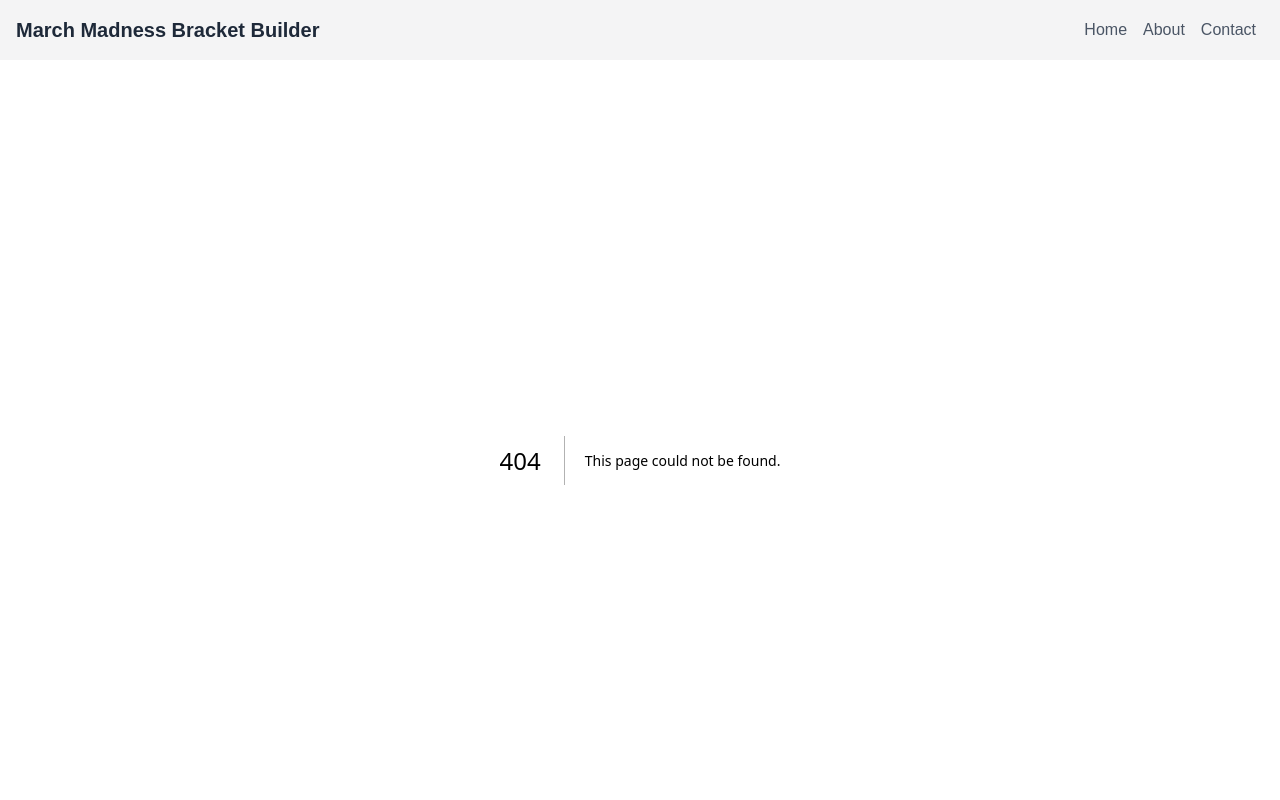
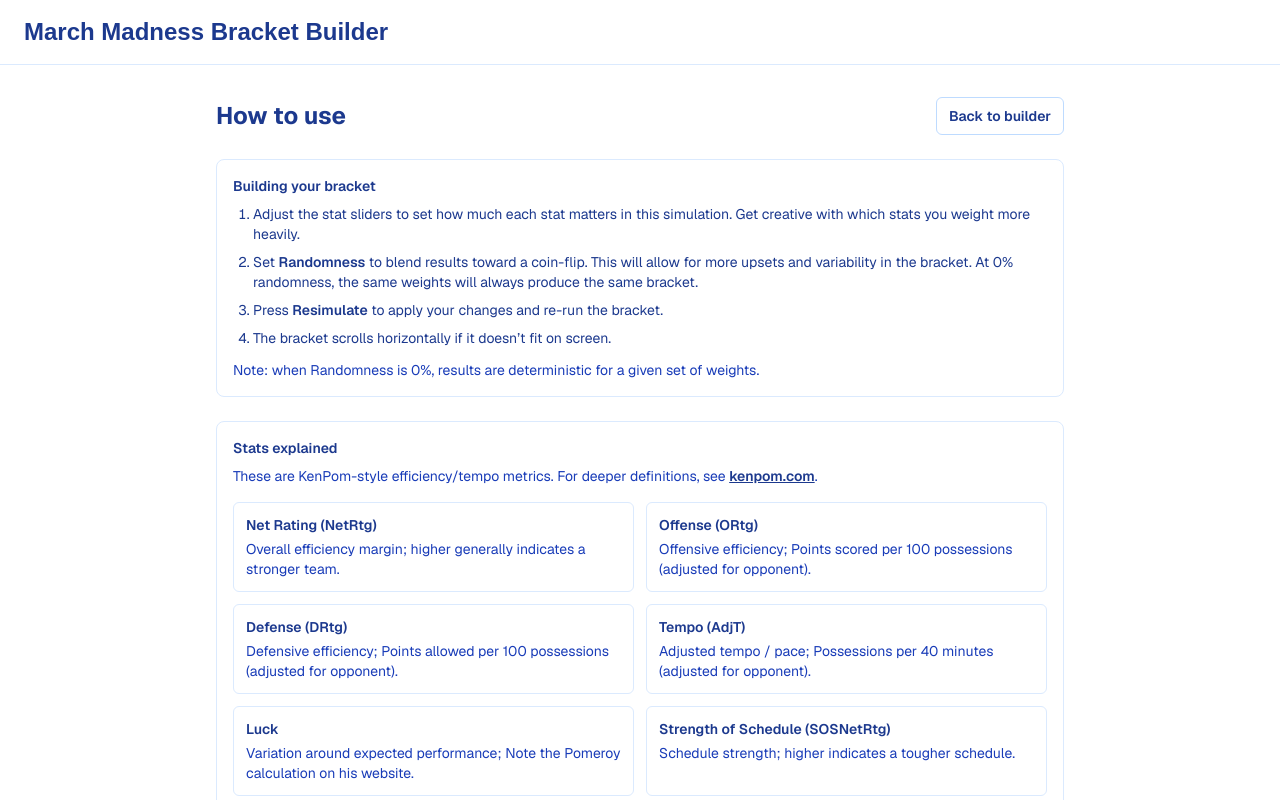
Before and after one commit to Hcordes6/MadnessBracketBuilder, a Next.js app: page /how-to in a window 1280 px wide. Before the commit this address had no page. Shown: the top 800 px of the page. Built offline with nearby package versions, Linux system fonts and the light colour scheme.

Commit message:
UI: Changed style and updated how to use text

```diff
--- /dev/null
+++ b/app/how-to/page.tsx
@@ -0,0 +1,100 @@
+import Link from "next/link";
+
+export default function HowToPage() {
+    return (
+        <div className="min-h-screen bg-white font-sans">
+            <div className="mx-auto flex w-full max-w-4xl flex-col gap-6 px-6 py-8">
+                <div className="flex items-center justify-between gap-3">
+                    <h1 className="text-2xl font-bold text-blue-900">How to use</h1>
+                    <Link
+                        href="/"
+                        className="rounded-md border border-blue-200 bg-white px-3 py-2 text-sm font-semibold text-blue-900 hover:bg-blue-50"
+                    >
+                        Back to builder
+                    </Link>
+                </div>
+
+                <section className="rounded-lg border border-blue-100 bg-white p-4">
+                    <h2 className="text-sm font-semibold text-blue-900">Building your bracket</h2>
+                    <ol className="mt-2 list-decimal space-y-2 pl-5 text-sm text-blue-900">
+                        <li>Adjust the stat sliders to set how much each stat matters in this simulation. Get creative with which stats you weight more heavily.</li>
+                        <li>
+                            Set <span className="font-semibold">Randomness</span> to blend results toward a
+                            coin-flip. This will allow for more upsets and variability in the bracket. At 0% randomness, the same weights will always produce the same bracket.
+                        </li>
+                        <li>
+                            Press <span className="font-semibold">Resimulate</span> to apply your changes and
+                            re-run the bracket.
+                        </li>
+                        <li>The bracket scrolls horizontally if it doesn’t fit on screen.</li>
+                    </ol>
+                    <p className="mt-3 text-sm text-blue-800">
+                        Note: when Randomness is 0%, results are deterministic for a given set of weights.
+                    </p>
+                </section>
+
+                <section className="rounded-lg border border-blue-100 bg-white p-4">
+                    <h2 className="text-sm font-semibold text-blue-900">Stats explained</h2>
+                    <p className="mt-2 text-sm text-blue-800">
+                        These are KenPom-style efficiency/tempo metrics. For deeper definitions,
+                        see{" "}
+                        <a
+                            href="https://kenpom.com/"
+                            target="_blank"
+                            rel="noreferrer"
+                            className="font-semibold text-blue-900 underline"
+                        >
+                            kenpom.com
+                        </a>
+                        .
+                    </p>
+
+                    <div className="mt-4 grid grid-cols-1 gap-3 sm:grid-cols-2">
+                        <Stat
+                            title="Net Rating (NetRtg)"
+                            body="Overall efficiency margin; higher generally indicates a stronger team."
+                        />
+                        <Stat
+                            title="Offense (ORtg)"
+                            body="Offensive efficiency; Points scored per 100 possessions (adjusted for opponent)."
+                        />
+                        <Stat
+                            title="Defense (DRtg)"
+                            body="Defensive efficiency; Points allowed per 100 possessions (adjusted for opponent)."
+                        />
+                        <Stat
+                            title="Tempo (AdjT)"
+                            body="Adjusted tempo / pace; Possessions per 40 minutes (adjusted for opponent)."
+                        />
+                        <Stat title="Luck" body="Variation around expected performance; Note the Pomeroy calculation on his website." />
+                        <Stat
+                            title="Strength of Schedule (SOSNetRtg)"
+                            body="Schedule strength; higher indicates a tougher schedule."
+                        />
+                        <Stat
+                            title="Non-Conf SOS (NCSOSNetRtg)"
+                            body="Non-conference schedule strength; higher indicates a tougher non-conference slate."
+                        />
+                        <Stat
+                            title="Win % (W/L)"
+                            body="Derived from the W-L record as wins / (wins + losses); higher is better."
+                        />
+                    </div>
+
+                    <p className="mt-4 text-xs text-blue-700">
+                        This project is not affiliated with KenPom.
+                    </p>
+                </section>
+            </div>
+        </div>
+    );
+}
+
+function Stat(props: { title: string; body: string }) {
+    return (
+        <div className="rounded-md border border-blue-100 bg-white p-3">
+            <div className="text-sm font-semibold text-blue-900">{props.title}</div>
+            <div className="mt-1 text-sm text-blue-800">{props.body}</div>
+        </div>
+    );
+}
--- a/components/builder.tsx
+++ b/components/builder.tsx
@@ -3,6 +3,7 @@
 "use client";
 
 import { useMemo, useState } from "react";
+import Link from "next/link";
 
 import Bracket from "@/components/bracket";
 import { useRatings } from "@/lib/hooks/useRatings";
@@ -110,9 +111,6 @@ export default function Builder() {
     <div className="min-h-screen bg-white font-sans">
       <div className="mx-auto flex w-full max-w-none flex-col gap-4 px-6 py-8">
         <div className="flex flex-col gap-1">
-          <h1 className="text-2xl font-bold text-blue-900">
-            Madness Bracket Builder
-          </h1>
           <p className="text-sm text-blue-800">
             Use sliders to weight stats. Randomness blends results toward a coin-flip.
           </p>
@@ -155,6 +153,7 @@ export default function Builder() {
             </div>
 
             <div className="flex flex-wrap items-center justify-between gap-3">
+              <div className="flex flex-wrap items-center gap-2">
                 <button
                   type="button"
                   className="rounded-md bg-blue-600 px-3 py-2 text-sm font-semibold text-white"
@@ -166,6 +165,13 @@ export default function Builder() {
                 >
                   Resimulate
                 </button>
+                <Link
+                  href="/how-to"
+                  className="rounded-md border border-blue-200 bg-white px-3 py-2 text-sm font-semibold text-blue-900 hover:bg-blue-50"
+                >
+                  How to use / Stats
+                </Link>
+              </div>
 
               {derived.ok ? (
                 <p className="text-xs text-blue-700">Using {derived.meta.totalTeams} rows from CSV.</p>
--- a/components/header.tsx
+++ b/components/header.tsx
@@ -1,14 +1,16 @@
-
+import Link from "next/link";
 
 export default function Header() {
   return (
-    <header className="flex items-center justify-between p-4 bg-zinc-100 dark:bg-zinc-900">
-        <h1 className="text-xl font-bold text-gray-800 dark:text-gray-200">March Madness Bracket Builder</h1>
-        <nav>
-            <a href="#" className="text-gray-600 dark:text-gray-400 hover:text-gray-800 dark:hover:text-gray-200 mx-2">Home</a>
-            <a href="#" className="text-gray-600 dark:text-gray-400 hover:text-gray-800 dark:hover:text-gray-200 mx-2">About</a>
-            <a href="#" className="text-gray-600 dark:text-gray-400 hover:text-gray-800 dark:hover:text-gray-200 mx-2">Contact</a>
-        </nav>
+    <header className="w-full border-b border-blue-100 bg-white">
+      <div className="mx-auto flex w-full max-w-none items-center justify-between px-6 py-4">
+        <h1 className="text-2xl font-bold text-blue-900 sm:text-2xl">
+          <Link href="/">
+            March Madness Bracket Builder
+          </Link>
+        </h1>
+        <nav />
+      </div>
     </header>
   );
 }
```
Lines whose indentation alone changed are shown as unchanged.
